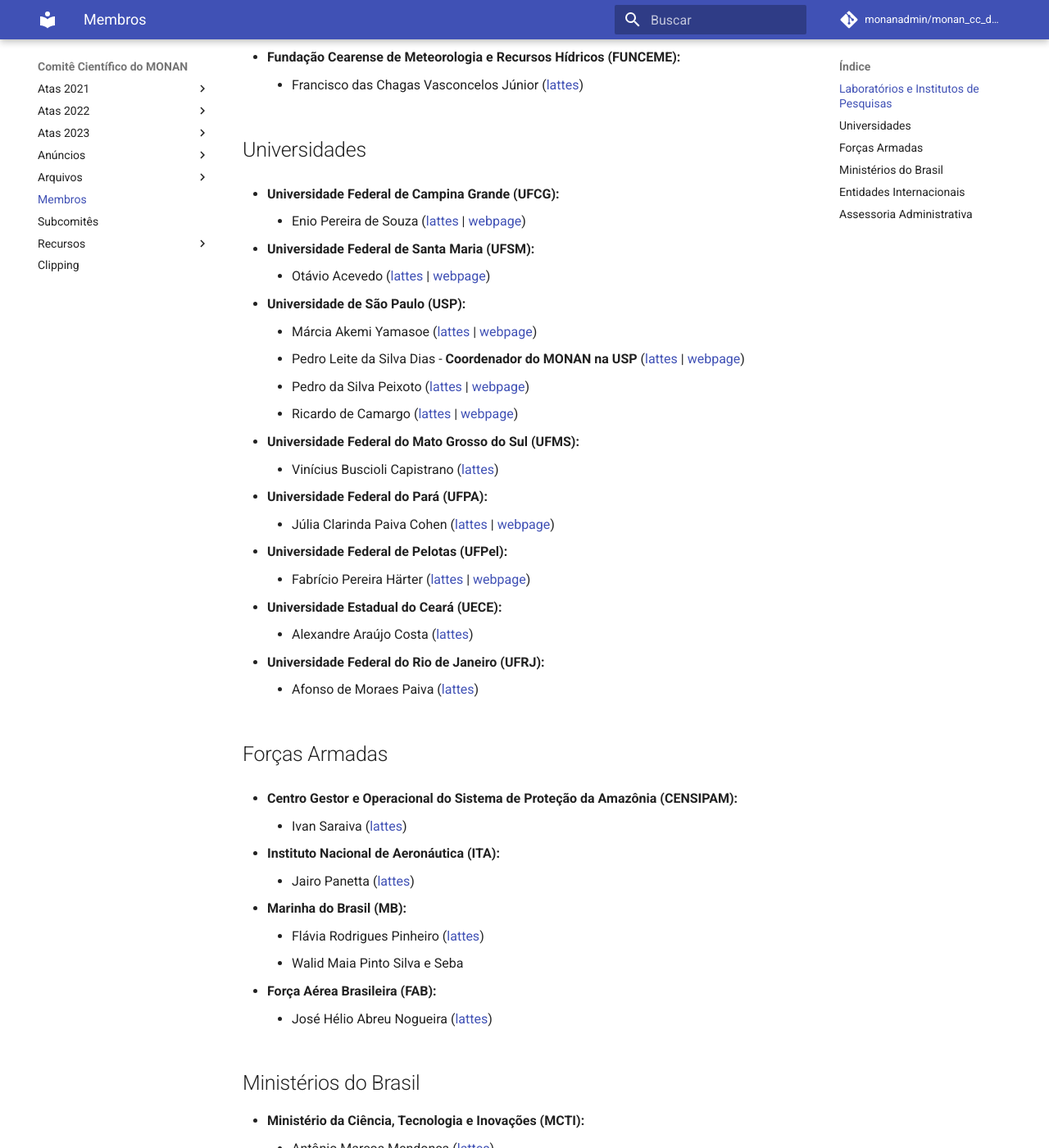
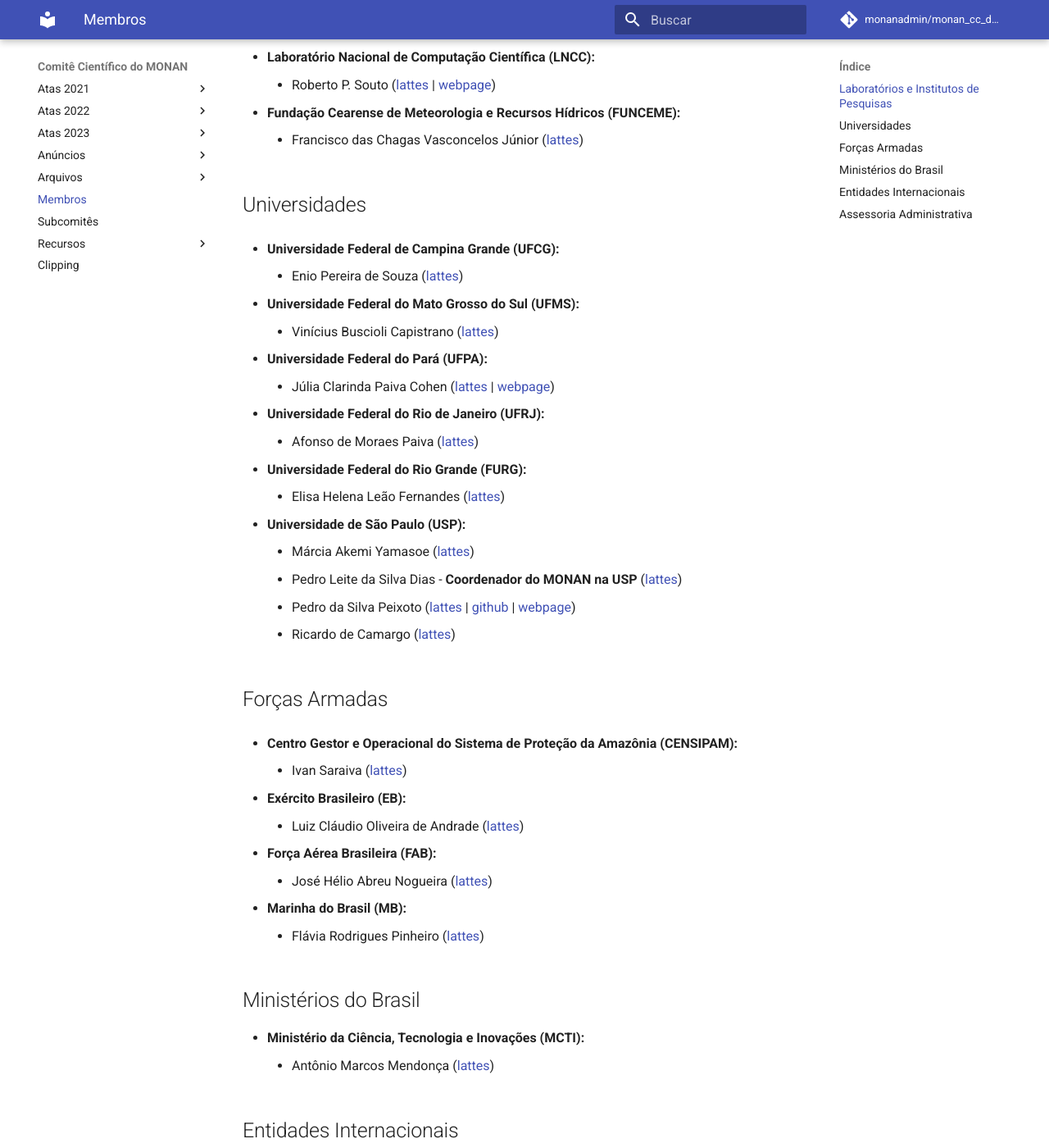
Before and after one commit to monanadmin/monan_cc_docs, an MkDocs documentation site: the page built from docs/membros.md, in a window 1280 px wide and 1400 px high, scrolled down 1045 px. Shown: the whole window at 82% size. Built offline with MkDocs 1.6.1 and Material for MkDocs 9.7.7, drawn with Linux system fonts in a browser that asks for light colours; comment, search, counter and statistics services are not loaded; some of the changed text lies outside the part shown.

Commit message:
Atualizando página membros.md

```diff
--- a/docs/membros.md
+++ b/docs/membros.md
@@ -37,16 +39,7 @@
 ## Universidades
 
 * **Universidade Federal de Campina Grande (UFCG):**
-    - Enio Pereira de Souza ([lattes](http://lattes.cnpq.br/7752212981363912) | [webpage](https://www.researchgate.net/profile/Enio-Souza-3))
-
-* **Universidade Federal de Santa Maria (UFSM):**
-    - Otávio Acevedo ([lattes](http://lattes.cnpq.br/8696858608013659) | [webpage](https://www.ufsm.br/cursos/pos-graduacao/santa-maria/pgfisica/otavio-costa-acevedo-dr-state-univ-of-new-york-eua-2001/))
-
-* **Universidade de São Paulo (USP):**
-    - Márcia Akemi Yamasoe ([lattes](http://lattes.cnpq.br/7363881469488210) | [webpage](https://www.iag.usp.br/atmosfericas/membro/m%C3%A1rcia-akemi-yamasoe))
-    - Pedro Leite da Silva Dias - **Coordenador do MONAN na USP** ([lattes](http://lattes.cnpq.br/9273702863744424) | [webpage](https://www.iag.usp.br/atmosfericas/membro/pedro-leite-da-silva-dias))
-    - Pedro da Silva Peixoto ([lattes](http://lattes.cnpq.br/6547630839036017) | [webpage](https://www.ime.usp.br/~pedrosp/sobre/))
-    - Ricardo de Camargo ([lattes](http://lattes.cnpq.br/4224364363630813) | [webpage](https://www.iag.usp.br/atmosfericas/membro/ricardo-de-camargo))
+    - Enio Pereira de Souza ([lattes](http://lattes.cnpq.br/7752212981363912))
 
 * **Universidade Federal do Mato Grosso do Sul (UFMS):**
     - Vinícius Buscioli Capistrano ([lattes](http://lattes.cnpq.br/5095346131063174))
@@ -54,29 +47,31 @@
 * **Universidade Federal do Pará (UFPA):**
     - Júlia Clarinda Paiva Cohen ([lattes](http://lattes.cnpq.br/0293299378753887) | [webpage](https://sigaa.ufpa.br/sigaa/public/docente/portal.jsf?siape=327587))
 
-* **Universidade Federal de Pelotas (UFPel):**
-    - Fabrício Pereira Härter ([lattes](http://lattes.cnpq.br/9865056179221557) | [webpage](https://institucional.ufpel.edu.br/servidores/id/29732))
-
-* **Universidade Estadual do Ceará (UECE):**
-    - Alexandre Araújo Costa ([lattes](http://lattes.cnpq.br/9171192196186603))
-
 * **Universidade Federal do Rio de Janeiro (UFRJ):**
     - Afonso de Moraes Paiva ([lattes](http://lattes.cnpq.br/5606850513813191))
+
+* **Universidade Federal do Rio Grande (FURG):**
+    - Elisa Helena Leão Fernandes ([lattes](http://lattes.cnpq.br/5467937882227675))
+
+* **Universidade de São Paulo (USP):**
+    - Márcia Akemi Yamasoe ([lattes](http://lattes.cnpq.br/7363881469488210))
+    - Pedro Leite da Silva Dias - **Coordenador do MONAN na USP** ([lattes](http://lattes.cnpq.br/9273702863744424))
+    - Pedro da Silva Peixoto ([lattes](http://lattes.cnpq.br/6547630839036017) | [github](https://github.com/pedrospeixoto) | [webpage](https://www.ime.usp.br/~pedrosp/sobre/))
+    - Ricardo de Camargo ([lattes](http://lattes.cnpq.br/4224364363630813))
 
 ## Forças Armadas
 
 * **Centro Gestor e Operacional do Sistema de Proteção da Amazônia (CENSIPAM):**
     - Ivan Saraiva ([lattes](http://lattes.cnpq.br/3535543427119044))
 
-* **Instituto Nacional de Aeronáutica (ITA):**
-    - Jairo Panetta ([lattes](http://lattes.cnpq.br/0852675456496193))
+* **Exército Brasileiro (EB):**
+    - Luiz Cláudio Oliveira de Andrade ([lattes](http://lattes.cnpq.br/3134487936114617))
+
+* **Força Aérea Brasileira (FAB):**
+    - José Hélio Abreu Nogueira ([lattes](http://lattes.cnpq.br/1408150702923697))
 
 * **Marinha do Brasil (MB):**
     - Flávia Rodrigues Pinheiro ([lattes](http://lattes.cnpq.br/2782043473646574))
-    - Walid Maia Pinto Silva e Seba
-
-* **Força Aérea Brasileira (FAB):**
-    - José Hélio Abreu Nogueira ([lattes](http://lattes.cnpq.br/1408150702923697))
 
 ## Ministérios do Brasil
 
@@ -85,11 +80,10 @@
 
 ## Entidades Internacionais
 
+* **Servicio Meteorológico Nacional (SMN) - Argentina:**
+    - Yanina García Skabar ([webpage](https://ri.conicet.gov.ar/author/20961))
 * **_World Meteorological Organization_ (WMO):**
     - Daniel Alejandro Vila ([lattes](http://lattes.cnpq.br/6440821154496824))
-* **Servicio Meteorológico Nacional (SMN) - Argentina:**
-    - Yanina García Skabar ([webpage](https://ri.conicet.gov.ar/author/20961))
-
 
 ## Assessoria Administrativa
 
```
Also changed, not shown: other parts of docs/membros.md (+2 -0 lines).
